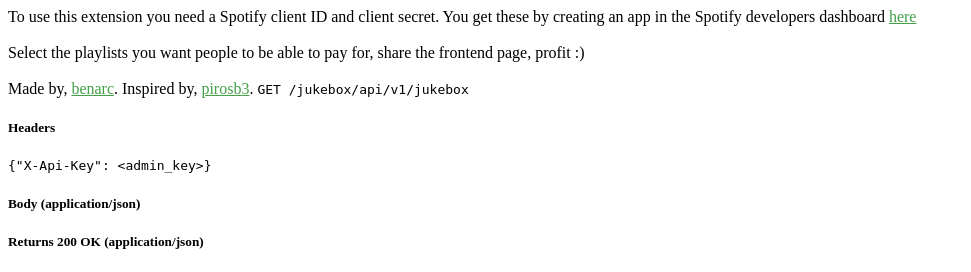
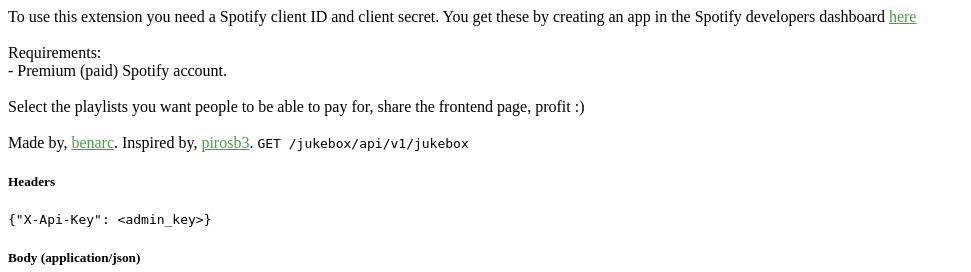
Before and after one commit to lnbits/jukebox, a Python web app: template templates/jukebox/_api_docs.html in a window 1280 px wide. Shown: the top 272 px of the page, without its empty margins (0-971 px from the left). Run offline with Jinja, Linux system fonts and the light colour scheme; the template is opened without the code that fills it, so the values that code supplies are empty.

Commit message:
Update _api_docs.html
Included list of requirements. Contains 1 requirement for now but it can be used to include more in the future.

```diff
--- a/templates/jukebox/_api_docs.html
+++ b/templates/jukebox/_api_docs.html
@@ -7,6 +7,10 @@
     href="https://developer.spotify.com/dashboard/applications"
     >here
   </a>
+
+  <br /><br />Requirements:<br />
+   - Premium (paid) Spotify account.
+
   <br /><br />Select the playlists you want people to be able to pay for, share
   the frontend page, profit :) <br /><br />
   Made by,
```
